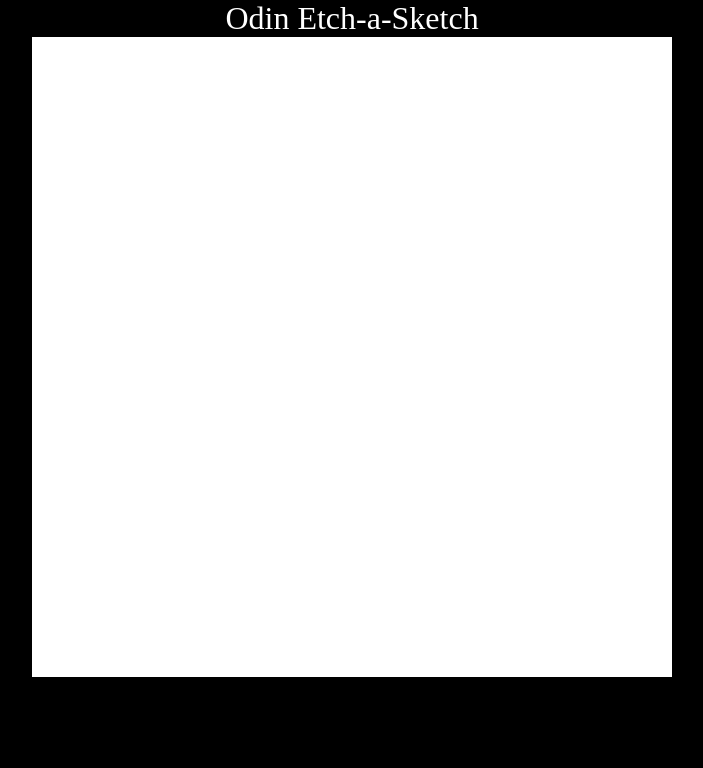
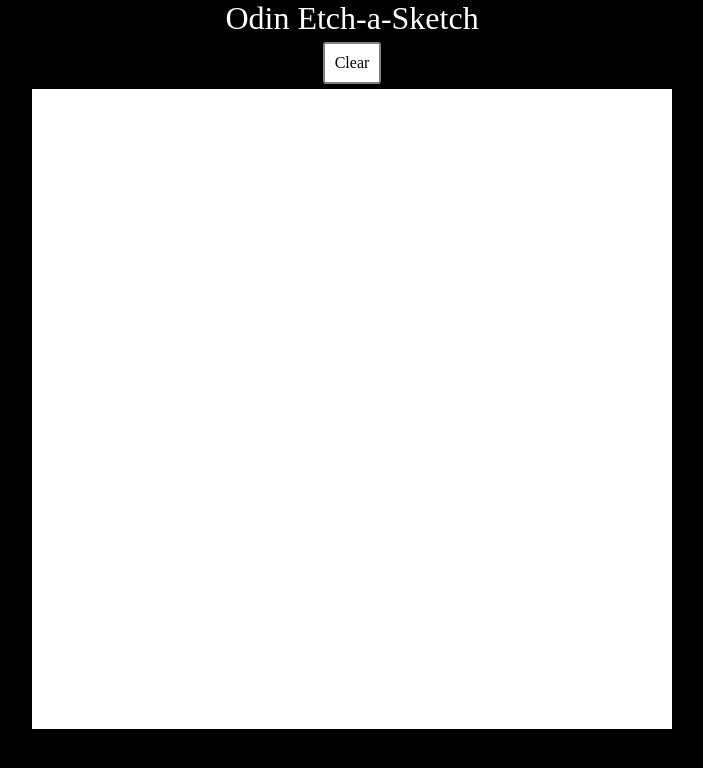
Before and after one commit to AlexDeL8/odin-etch-a-sketch, a plain HTML site: page index.html in a window 1280 px wide. Shown: the whole page, without its empty margins (288-991 px from the left). Drawn offline with Linux system fonts and the light colour scheme.

Commit message:
clear button clears current board

```diff
--- a/index.html
+++ b/index.html
@@ -12,6 +12,7 @@
     <body>
         <div id="main-container">
             <h1 id="title">Odin Etch-a-Sketch</h1>
+            <button id="clear" onClick="clearGrid()">Clear</button>
             <div id="sketch-grid">
             </div>
         </div>
--- a/script.js
+++ b/script.js
@@ -22,3 +22,13 @@ function createSketchGrid() {
 function fillOnMouseOver(e) {
     e.target.style.backgroundColor = 'grey'
 }
+
+function clearGrid(e) {
+    let rowsArray = [...document.getElementsByClassName('row')];
+    for(let row of rowsArray) {
+        let cellsArray = [...row.children]
+        for(let cell of cellsArray) {
+            cell.style.backgroundColor = 'white'
+        }
+    }
+}
--- a/styles.css
+++ b/styles.css
@@ -14,11 +14,31 @@
 
 #main-container {
     width: 100%;
+    display: flex;
+    flex-direction: column;
+    align-items: center;
 }
 
 #title {
-    text-align: center;
     font-size: 32px;
+    margin-bottom: 5px;
+}
+
+#clear {
+    background-color: white;
+    color: black;
+    padding: 10px;
+    border: 2px solid grey;
+    border-radius: 3px;
+    margin-bottom: 5px;
+}
+
+#clear:hover {
+    background-color: rgb(202, 202, 202);
+}
+
+#clear:active {
+    background-color: grey;
 }
 
 #sketch-grid {
```
